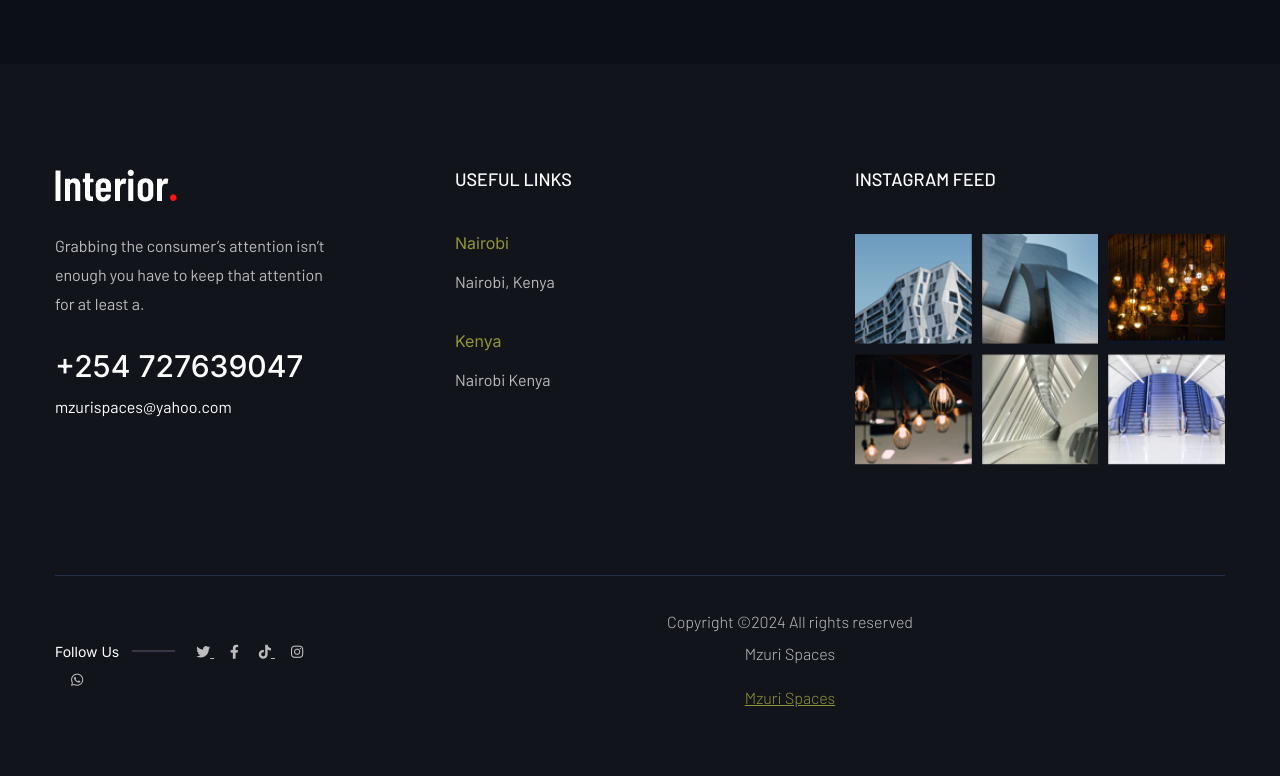
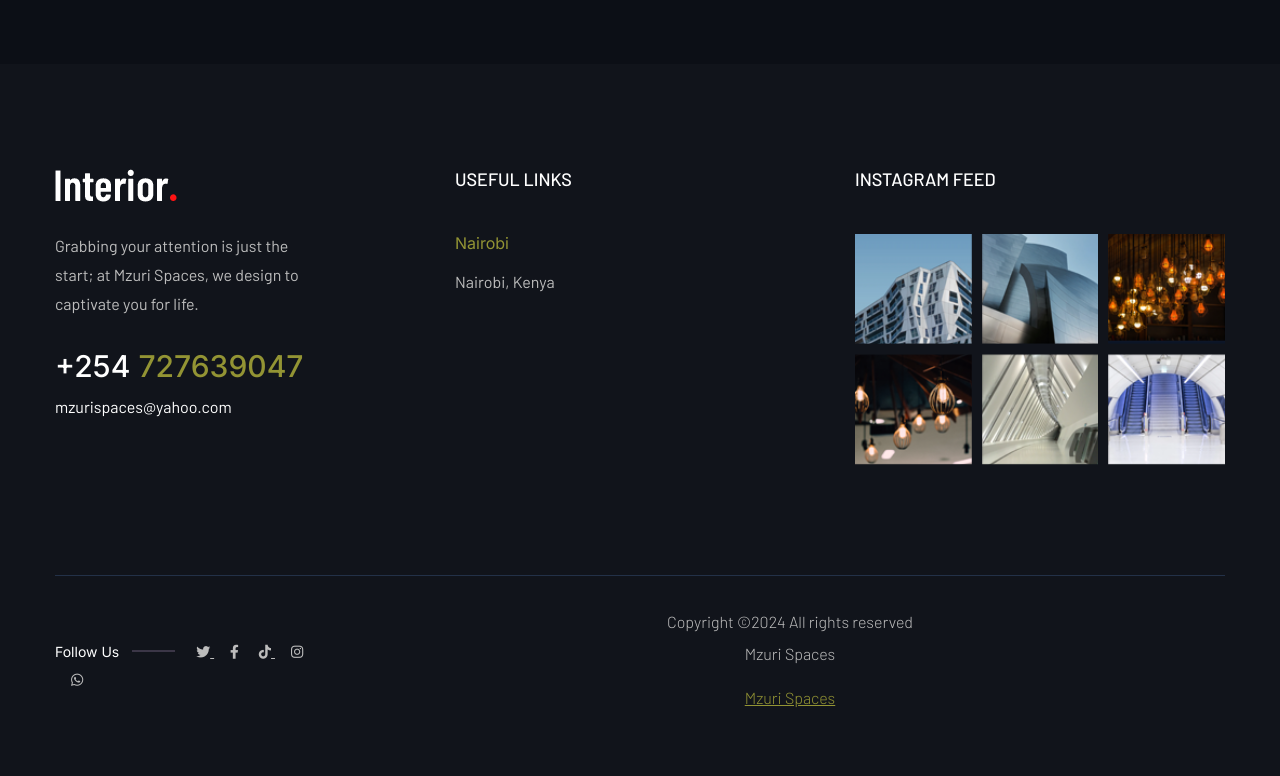
Before and after one commit to sos-robin/Mzuri-Spaces, a Django app: page /work/ in a window 1280 px wide. Shown: the part 1906-2682 px from the top of the page. Run offline with Django 5.2, Linux system fonts and the light colour scheme; some libraries are stand-ins or nearby versions; some web fonts are replaced.

Commit message:
added Changes

```diff
--- a/Mzuri/templates/Mzuri/about.html
+++ b/Mzuri/templates/Mzuri/about.html
@@ -94,7 +94,6 @@
                         <!-- Section Tittle -->
                         <div class="section-tittle text-center mb-70">
                             <span>Creative Director</span>
-                            <h2>Best Interior Services</h2>
                         </div>
                     </div>
                 </div>
@@ -198,7 +197,7 @@
                 <div class="row align-items-center justify-content-between">
                     <div class="col-xl-8 col-lg-8 col-md-8">
                         <div class="wantToWork-caption wantToWork-caption2">
-                            <h2>Are you Searching For a First-Class Consultant?</h2>
+                            <h2>Are you looking for an interiors consultant?</h2>
                         </div>
                     </div>
                     <div class="col-xl-2 col-lg-2 col-md-3">
--- a/Mzuri/templates/Mzuri/footer.html
+++ b/Mzuri/templates/Mzuri/footer.html
@@ -13,11 +13,11 @@
                             </div>
                             <div class="footer-tittle">
                                 <div class="footer-pera">
-                                    <p class="info1">Grabbing the consumer’s attention isn’t enough you have to keep that attention for at least a.</p>
+                                    <p class="info1">Grabbing your attention is just the start; at Mzuri Spaces, we design to captivate you for life.</p>
                                 </div>
                             </div>
                             <div class="footer-number">
-                                <h4><span>+254 727639047</h4>
+                                <h4><span>+254</span> 727639047</h4>
                                 <p>mzurispaces@yahoo.com</p>
                             </div>
                         </div>
@@ -30,10 +30,6 @@
                             <div class="footer-cap">
                                 <span>Nairobi</span>
                                 <p>Nairobi, Kenya</p>
-                            </div>
-                            <div class="footer-cap">
-                                <span>Kenya</span>
-                                <p>Nairobi Kenya</p>
                             </div>
                         </div>
                     </div>
@@ -70,7 +66,8 @@
                             <a href="https://www.tiktok.com/@mzuri_spaces?_t=8ob57MXFHJG&_r=1" target="_blank"><i class="fab fa-tiktok"></i>
                             </a>
                             <a href="https://www.instagram.com/mzuri_spaces?igsh=c25tejBzNTFqYnh2&utm_source=qr" target="_blank"><i class="fab fa-instagram"></i></a>
-                            <a href="https://wa.me/254727639047?text=I%20want%20to%20talk%20to%20us" target="_blank"><i class="fab fa-whatsapp"></i></a>
+                            <a href="https://wa.me/254727639047?text=Hello%20Mzuri%20Spaces!%20I%20love%20your%20design%20work%20and%20would%20love%20to%20engage%20you%20in%20a%20project!" target="_blank"><i class="fab fa-whatsapp"></i></a>
+
                         </div>
 
                     </div>
--- a/Mzuri/templates/Mzuri/index.html
+++ b/Mzuri/templates/Mzuri/index.html
@@ -116,7 +116,6 @@
                     <!-- Section Tittle -->
                     <div class="section-tittle text-center mb-70">
                         <span>Our Professional Services</span>
-                        <h2>Best Interitor Services</h2>
                     </div>
                 </div>
             </div>
@@ -243,7 +242,6 @@
                     <!-- Section Tittle -->
                     <div class="section-tittle text-center mb-70">
                         <span>Creative derector</span>
-                        <h2>Best Interitor Services</h2>
                     </div>
                 </div>
             </div>
@@ -346,7 +344,7 @@
             <div class="row align-items-center justify-content-between">
                 <div class="col-xl-8 col-lg-8 col-md-8">
                     <div class="wantToWork-caption wantToWork-caption2">
-                        <h2>Are you Searching For a First-Class Consultant?</h2>
+                        <h2>Are you looking for an interiors consultant?</h2>
                     </div>
                 </div>
                 <div class="col-xl-2 col-lg-2 col-md-3">
--- a/Mzuri/templates/Mzuri/services.html
+++ b/Mzuri/templates/Mzuri/services.html
@@ -38,7 +38,6 @@
                         <!-- Section Tittle -->
                         <div class="section-tittle text-center mb-70">
                             <span>Our Professional Services</span>
-                            <h2>Best Interior Services</h2>
                         </div>
                     </div>
                 </div>
@@ -172,7 +171,7 @@
                 <div class="row align-items-center justify-content-between">
                     <div class="col-xl-8 col-lg-8 col-md-8">
                         <div class="wantToWork-caption wantToWork-caption2">
-                            <h2>Are you Searching For a First-Class Consultant?</h2>
+                            <h2>Are you looking for an interiors consultant?</h2>
                         </div>
                     </div>
                     <div class="col-xl-2 col-lg-2 col-md-3">
--- a/Mzuri/templates/Mzuri/shop.html
+++ b/Mzuri/templates/Mzuri/shop.html
@@ -119,7 +119,7 @@
                         </strong>
                         <p class="product-description">{{ product.description }}</p>
                         <div class="text-center">
-                            <a href="https://wa.me/254727639047?text=I%20want%20to%20buy%20this%20product" class="btn btn-custom-action" target="_blank">Buy Now</a>
+                            <a href="https://wa.me/254727639047?text=Hello%20Mzuri%20Spaces!%20I%20just%20found%20the%20perfect%20item%20for%20my%20space%20%E2%9C%A8%20-%20%22{{ product.title }}%22%20priced%20at%20KES%20{{ product.price|floatformat:2 }}.%20Let%E2%80%99s%20talk%20about%20getting%20this%20beautiful%20Product!" class="btn btn-custom-action" target="_blank">Buy Now</a>
                         </div>
                     </div>
                 </div>
--- a/Mzuri/templates/Mzuri/work.html
+++ b/Mzuri/templates/Mzuri/work.html
@@ -41,7 +41,7 @@
                             <div class="gallery-img" style="background-image: url({% static 'img/gallery/gallery1.png' %});"></div>
                             <div class="thumb-content-box">
                                 <div class="thumb-content">
-                                    <h3><span>Intorior</span>Burj Khalifa</h3>
+                                    <h3><span>Interiors</span>Mzuri Spaces</h3>
                                     <a href="work.html"><i class="fas fa-angle-right"></i></a>
                                 </div>
                             </div>
@@ -52,7 +52,7 @@
                             <div class="gallery-img" style="background-image: url({% static 'img/gallery/gallery2.png' %});"></div>
                             <div class="thumb-content-box">
                                 <div class="thumb-content">
-                                    <h3><span>Intorior</span>Burj Khalifa</h3>
+                                    <h3><span>Interiors</span>Mzuri Spaces</h3>
                                     <a href="work.html"><i class="fas fa-angle-right"></i></a>
                                 </div>
                             </div>
@@ -63,7 +63,7 @@
                             <div class="gallery-img" style="background-image: url({% static 'img/gallery/gallery3.png' %});"></div>
                             <div class="thumb-content-box">
                                 <div class="thumb-content">
-                                    <h3><span>Intorior</span>Burj Khalifa</h3>
+                                    <h3><span>Interiors</span>Mzuri Spaces</h3>
                                     <a href="work.html"><i class="fas fa-angle-right"></i></a>
                                 </div>
                             </div>
@@ -74,7 +74,7 @@
                             <div class="gallery-img" style="background-image: url({% static 'img/gallery/gallery4.png' %});"></div>
                             <div class="thumb-content-box">
                                 <div class="thumb-content">
-                                    <h3><span>Intorior</span>Burj Khalifa</h3>
+                                    <h3><span>Interiors</span>Mzuri Spaces</h3>
                                     <a href="work.html"><i class="fas fa-angle-right"></i></a>
                                 </div>
                             </div>
@@ -85,7 +85,7 @@
                             <div class="gallery-img" style="background-image: url({% static 'img/gallery/gallery5.png' %});"></div>
                             <div class="thumb-content-box">
                                 <div class="thumb-content">
-                                    <h3><span>Intorior</span>Burj Khalifa</h3>
+                                    <h3><span>Interiors</span>Mzuri Spaces</h3>
                                     <a href="work.html"><i class="fas fa-angle-right"></i></a>
                                 </div>
                             </div>
@@ -96,7 +96,7 @@
                             <div class="gallery-img" style="background-image: url({% static 'img/gallery/gallery6.png' %});"></div>
                             <div class="thumb-content-box">
                                 <div class="thumb-content">
-                                    <h3><span>Intorior</span>Burj Khalifa</h3>
+                                    <h3><span>Interiors</span>Mzuri Spaces</h3>
                                     <a href="work.html"><i class="fas fa-angle-right"></i></a>
                                 </div>
                             </div>
```
Also changed, not shown: static/img/gallery/services2.jpeg (added), static/img/gallery/services2.png (deleted).
